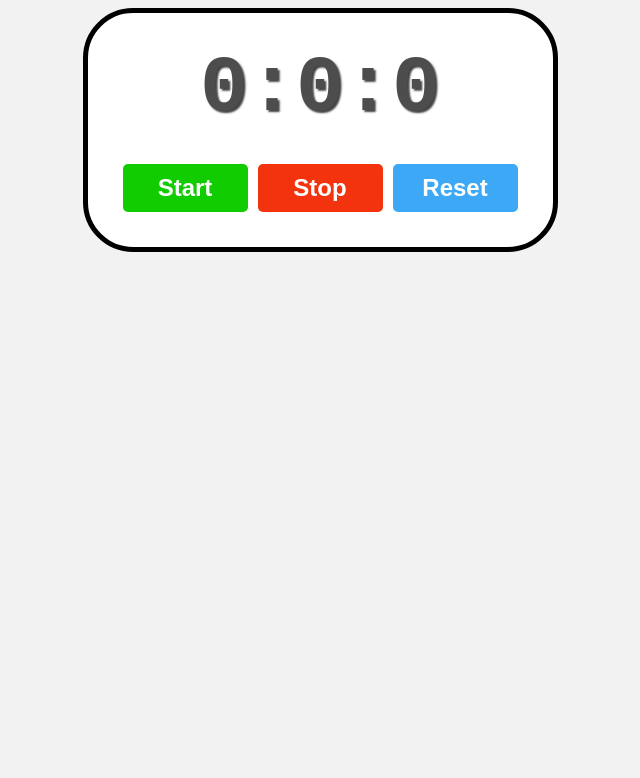
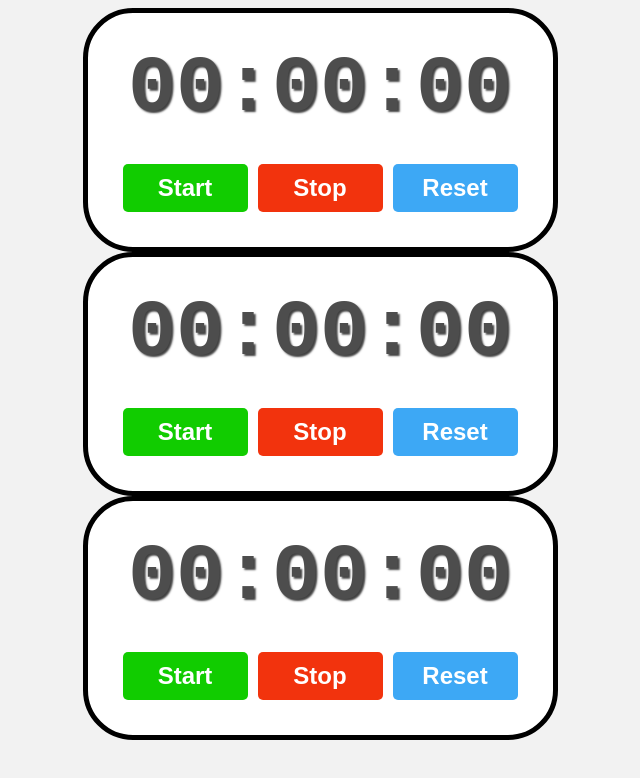
Before and after one commit to 5Akan/React-Tutorial, a React (Vite) app in the folder ak-react-app/: page / in a window 1280 px wide. Shown: the top 778 px of the page, without its empty margins (320-960 px from the left). Built offline with nearby package versions, Linux system fonts and the light colour scheme.

Commit message:
Finished the stop watch and react full course with broCode

```diff
--- a/ak-react-app/src/App.jsx
+++ b/ak-react-app/src/App.jsx
@@ -74,6 +74,8 @@ function App() {
   return(
     <>
      <StopWatch/>
+     <StopWatch/>
+     <StopWatch/>
     </>
 
   )
--- a/ak-react-app/src/StopWatch.jsx
+++ b/ak-react-app/src/StopWatch.jsx
@@ -22,7 +22,6 @@ function StopWatch() {
     function start() {
         setIsrunning(true);
         startTime.current = Date.now() - elapsedTime;
-       console.log(Date.now());
     }
 
     function stop() {
@@ -39,7 +38,15 @@ function StopWatch() {
         let minutes = Math.floor((elapsedTime / (1000 * 60))% 60);
         let seconds = Math.floor((elapsedTime / 1000 )% 60);
         let milliseconds = Math.floor((elapsedTime % 1000 )/10);
-        return `${minutes}:${seconds}:${milliseconds}`
+
+        return `${padZero(minutes)}:${padZero(seconds)}:${padZero(milliseconds)}`
+        //OR use this
+        // minutes = String(minutes).padStart(2, "0");
+
+    }
+
+    function padZero(numbers) {
+        return (numbers < 10 ? '0':"") + numbers;
     }
 
     return(
```
